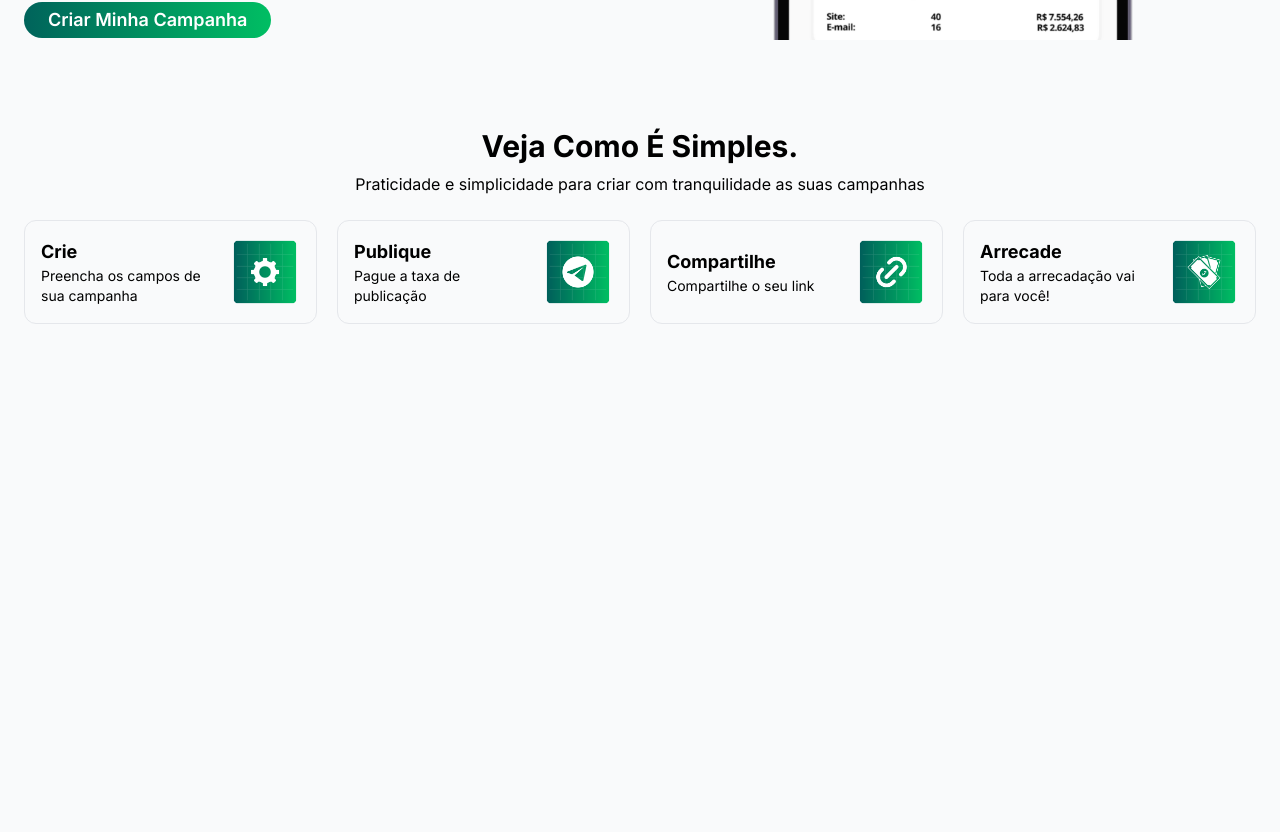
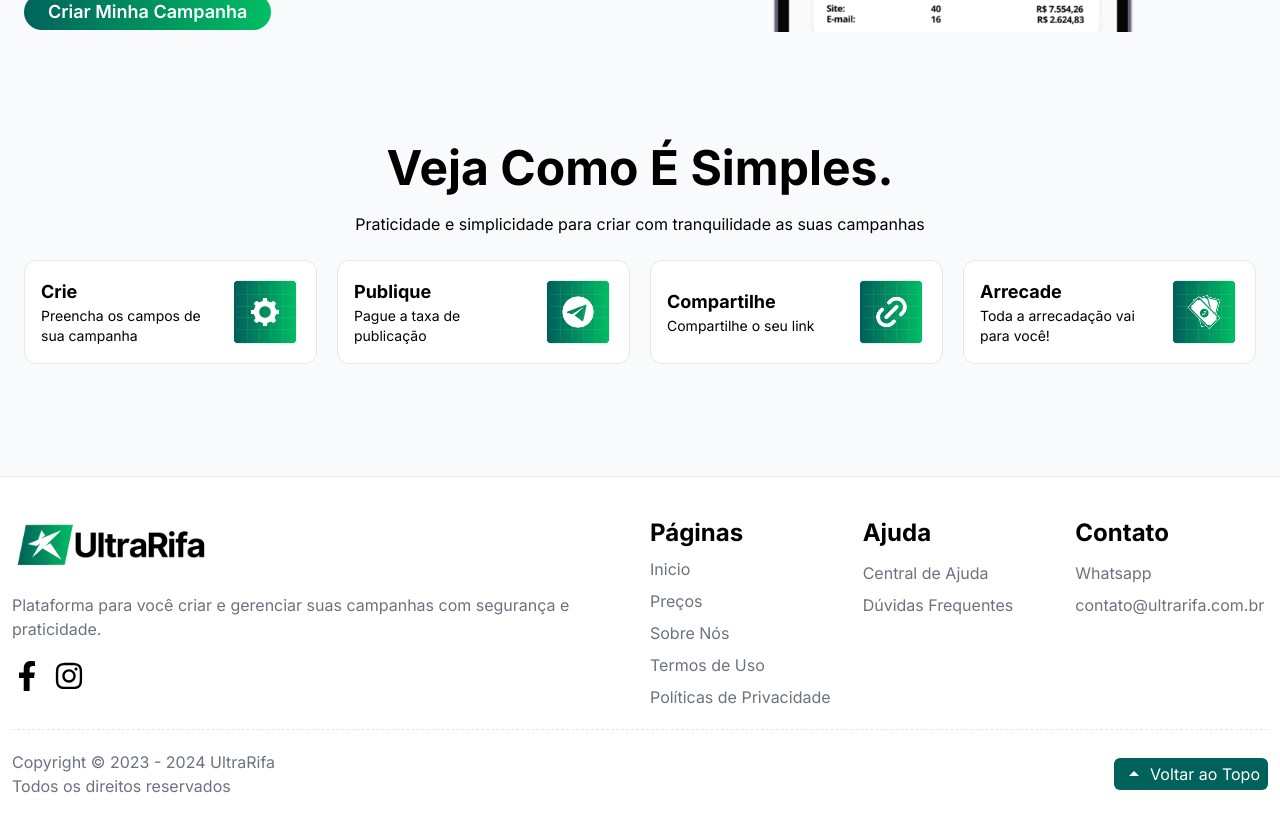
Before and after one commit to Matheus-soier/UltraRifa, a Next.js app: page / in a window 1280 px wide. Shown: the part 520-1352 px from the top of the page. Before the commit the page ends 908 px from the top, so only its background shows below. Built offline with nearby package versions, Linux system fonts and the light colour scheme.

Commit message:
footer finalizado

```diff
--- a/src/app/layout.tsx
+++ b/src/app/layout.tsx
@@ -4,6 +4,7 @@ import "./globals.css";
 import { Header } from "@/components/Header/Header";
 import { SideBar } from "@/components/SideBar/SideBar";
 import { SideBarProvider } from "@/context/SideBarContext";
+import { Footer } from "@/components/Footer/Footer";
 
 const inter = Inter({ subsets: ["latin"] });
 
@@ -24,6 +25,7 @@ export default function RootLayout({
             <Header/>
             <SideBar />
             {children}
+            <Footer />
           </SideBarProvider>
       </body>
     </html>
--- a/src/app/page.tsx
+++ b/src/app/page.tsx
@@ -4,8 +4,8 @@ import Image from "next/image";
 
 const Page = () => {
   return(
-    <div className="mt-16 md:mt-24 w-screen flex flex-col items-center px-3">
-      <section className="max-w-screen-xl w-full h-fit px-3 my-6 grid grid-cols-1 md:grid-cols-2 gap-5 items-center md:pt-10">
+    <div className="mt-20 md:mt-28 w-screen flex flex-col items-center px-3">
+      <section className="max-w-screen-xl w-full h-fit px-3 mb-10 md:mb-28 grid grid-cols-1 md:grid-cols-2 gap-5 items-center md:pt-10">
         <div className="flex flex-col gap-3">
           <h1 className="font-bold capitalize text-4xl ss:text-5xl
           md:text-6xl lg:text-7xl bg-clip-text text-transparent bg-gradient-to-r to-second from-primary">Crie sua
@@ -27,9 +27,9 @@ const Page = () => {
         </div>
        </div>
       </section>
-      <section className="max-w-screen-xl flex flex-col items-center gap-6 my-8 md:my-16 w-full h-fit px-3">
-        <div className="space-y-2 w-full text-center">
-          <h2 className=" font-bold text-3xl capitalize">Veja como é simples.</h2>
+      <section className="max-w-screen-xl flex flex-col items-center gap-6 mb-10 md:mb-28 w-full h-fit px-3">
+        <div className="space-y-5 w-full text-center">
+          <h2 className=" font-bold text-3xl md:text-5xl capitalize">Veja como é simples.</h2>
           <p>Praticidade e simplicidade para criar com tranquilidade as suas campanhas</p>
         </div>
         <div className="grid grid-cols-1 sm:grid-cols-2 lg:grid-cols-4 gap-5 items-center w-full h-fit">
@@ -39,7 +39,6 @@ const Page = () => {
             <GridMainItem title="Arrecade" body="Toda a arrecadação vai para você!" image="/arrecade.svg" />
         </div>
       </section>
-
     </div>
   );
 }
--- /dev/null
+++ b/src/components/Footer/Footer.tsx
@@ -0,0 +1,58 @@
+import Link from "next/link";
+import { Logo } from "../Logo";
+import { InstagramIcon } from "@/icons/Instagram";
+import { FacebookIcon } from "@/icons/FacebookIcon";
+import { ArrowTopIcon } from "@/icons/ArrowTopIcon";
+import { LinkItem } from "./LinkItem";
+
+export const Footer = () => {
+    return(
+        <footer className="w-screen h-fit flex justify-center bg-white border-t py-10 border-gray-200">
+            <div className="max-w-screen-xl w-full px-3 ">
+                <div className="grid grid-cols-1 xl:grid-cols-2 gap-5 border-b border-dashed border-gray-200">
+                    <div className="flex flex-col gap-5 items-start border-b border-dashed border-gray-200 pb-5 xl:border-none">
+                        <Logo link="/logo.svg" size={200}/>
+                        <p className="w-fit text-gray-500 text-sm ss:text-base">Plataforma para você criar e gerenciar suas campanhas com segurança e praticidade.</p>
+                        <div className="flex items-center gap-3">
+                            <FacebookIcon />
+                            <InstagramIcon />
+                        </div>
+                    </div>
+                    <div className="grid grid-cols-1 sm:grid-cols-2 md:grid-cols-3 gap-5 h-full pb-5">
+                        <div className="flex flex-col gap-2">
+                            <h3 className="font-bold text-2xl">Páginas</h3>
+                            <ul className="flex flex-col gap-2 text-gray-500 text-sm ss:text-base">
+                                <LinkItem link="/" label="Inicio"/>
+                                <LinkItem link="/" label="Preços"/>
+                                <LinkItem link="/" label="Sobre Nós"/>
+                                <LinkItem link="/" label="Termos de Uso"/>
+                                <LinkItem link="/" label="Políticas de Privacidade"/>
+                            </ul>
+                        </div>
+                        <div className="flex flex-col gap-3">
+                            <h3 className="font-bold text-2xl">Ajuda</h3>
+                            <ul className="flex flex-col gap-2 text-gray-500 text-sm ss:text-base">
+                                <LinkItem link="/" label="Central de Ajuda"/>
+                                <LinkItem link="/" label="Dúvidas Frequentes"/>
+                            </ul>
+                        </div>
+                        <div className="flex flex-col gap-3">
+                            <h3 className="font-bold text-2xl">Contato</h3>
+                            <ul className="flex flex-col gap-2 text-gray-500 text-sm ss:text-base">
+                                <LinkItem link="/" label="Whatsapp"/>
+                                <LinkItem link="/" label="contato@ultrarifa.com.br"/>
+                            </ul>
+                        </div>
+                    </div>
+                </div>
+                <div className="flex flex-col lg:flex-row justify-between pt-5 items-center text-center lg:text-start gap-3">
+                    <p className="text-gray-500">Copyright © 2023 - 2024 UltraRifa <br /> Todos os direitos reservados</p>
+                    <Link href={'/'} className="bg-primary text-white px-2 py-1 rounded-md flex items-center gap-1 hover:opacity-80 transition-all ease-in-out">
+                        <ArrowTopIcon />
+                        <span>Voltar ao Topo</span>
+                    </Link>
+                </div>
+            </div>
+        </footer>
+    );
+}
--- /dev/null
+++ b/src/components/Footer/LinkItem.tsx
@@ -0,0 +1,14 @@
+import Link from "next/link";
+
+type Props = {
+    link: string;
+    label: string;
+}
+
+export const LinkItem = ({link, label}: Props) => {
+    return(
+        <Link href={link} className="hover:underline w-max">
+            {label}
+        </Link>
+    );
+}
--- a/src/components/GridMainItem.tsx
+++ b/src/components/GridMainItem.tsx
@@ -8,7 +8,7 @@ type Props = {
 
 export const GridMainItem = ({title, body, image}: Props) => {
     return(
-        <div className={`flex flex-row-reverse items-center gap-3 w-full h-max rounded-xl border border-gray-200 justify-between p-4`}>
+        <div className={`flex flex-row-reverse items-center gap-3 w-full h-max rounded-xl bg-white border border-gray-200 justify-between p-4`}>
             <Image src={image} alt="Celular mostrando a plataforma" width={70} height={0} />
             <div className="flex flex-col gap-3">
                 <div>
--- a/src/components/Header/Header.tsx
+++ b/src/components/Header/Header.tsx
@@ -8,6 +8,7 @@ import Link from "next/link";
 import { useSideBar } from "@/context/SideBarContext";
 import { BarItemMenu } from "./BarItemMenu";
 import { Button } from "../Button";
+import { Logo } from "../Logo";
 
 export const Header = () => {
 
@@ -36,9 +37,7 @@ export const Header = () => {
         <header className="fixed -top-[1px] left-0 z-20 bg-white w-screen h-fit flex items-center justify-center shadow backdrop-blur-md bg-white/60">
             <div className="max-w-screen-xl md:py-1 px-3 flex justify-between items-center w-full h-full">
                 <div className="flex items-center gap-4">
-                    <Link href={"/"} className="transition-all ease-in-out hover:opacity-80">
-                        <Image src={image} alt={"Logo UltraRifa"} width={imageSize} height={0}/>
-                    </Link>
+                    <Logo link={image} size={imageSize}/>
                     <button className="block md:hidden" onClick={() => useCtx.setExpanded(!useCtx.expanded)}>
                         {!useCtx.expanded && <MenuOpen style="text-3xl"/>}
                         {useCtx.expanded && <MenuClose style="text-3xl"/>}
--- /dev/null
+++ b/src/components/Logo.tsx
@@ -0,0 +1,15 @@
+import Image from "next/image";
+import Link from "next/link";
+
+type Props = {
+    size: number;
+    link: string;
+}
+
+export const Logo = ({size, link}: Props) => {
+    return(
+        <Link href={"/"} className="transition-all ease-in-out hover:opacity-80">
+            <Image src={link} alt={"Logo UltraRifa"} width={size} height={0}/>
+        </Link>
+    );
+}
--- /dev/null
+++ b/src/icons/ArrowTopIcon.tsx
@@ -0,0 +1,7 @@
+import { MdOutlineArrowDropUp } from "react-icons/md";
+
+export const ArrowTopIcon = () => {
+    return(
+        <MdOutlineArrowDropUp className="text-2xl"/>
+    );
+}
--- /dev/null
+++ b/src/icons/FacebookIcon.tsx
@@ -0,0 +1,10 @@
+import Link from "next/link";
+import { FaFacebookF } from "react-icons/fa";
+
+export const FacebookIcon = () => {
+    return(
+        <Link href={'/'} className="bg-gray-200 p-2 rounded-lg hover:opacity-80 transition-all ease-in-out">
+            <FaFacebookF className="text-3xl" />
+        </Link>
+    );
+}
--- /dev/null
+++ b/src/icons/Instagram.tsx
@@ -0,0 +1,10 @@
+import Link from "next/link";
+import { FaInstagram } from "react-icons/fa";
+
+export const InstagramIcon = () => {
+    return(
+        <Link href={'/'} className="bg-gray-200 p-2 rounded-lg hover:opacity-80 transition-all ease-in-out">
+            <FaInstagram className="text-3xl" />
+        </Link>
+    );
+}
```
